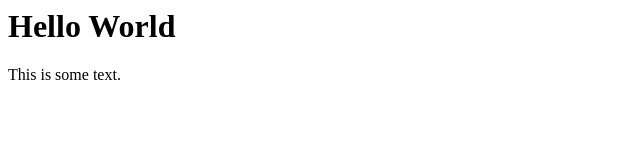
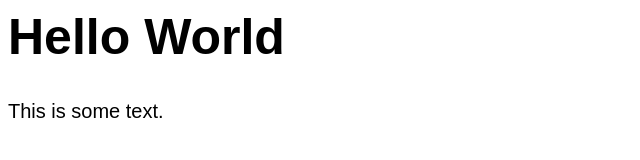
Before and after one commit to jannieminen/snartedetfredag, a plain HTML site: page index.html in a window 1280 px wide. Shown: the whole page, without its empty margins (0-640 px from the left). Drawn offline with Linux system fonts and the light colour scheme.

Commit message:
Skapade CSS och länkade den i index.html

```diff
--- /dev/null
+++ b/css/styles.css
@@ -0,0 +1,9 @@
+h1 {
+    font-family: Arial, Helvetica, sans-serif;
+    font-size: 50px;
+}
+
+p {
+    font-family: Arial, Helvetica, sans-serif;
+    font-size: 20px;
+}
--- a/index.html
+++ b/index.html
@@ -1,6 +1,7 @@
 <html>
     <head>
         <title>Hello World</title>
+        <link rel="stylesheet" type="text/css" href="css/styles.css" />
     </head>
 
     <body>
```
